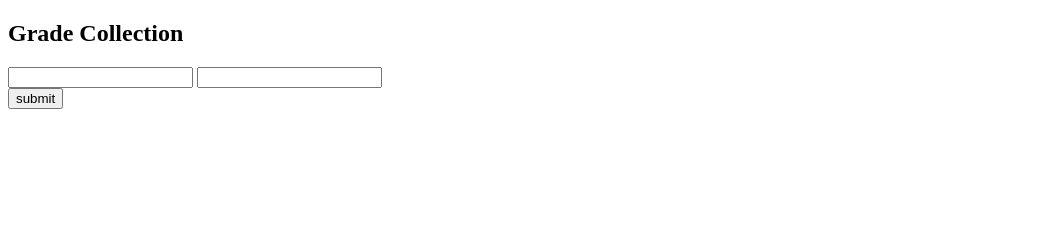
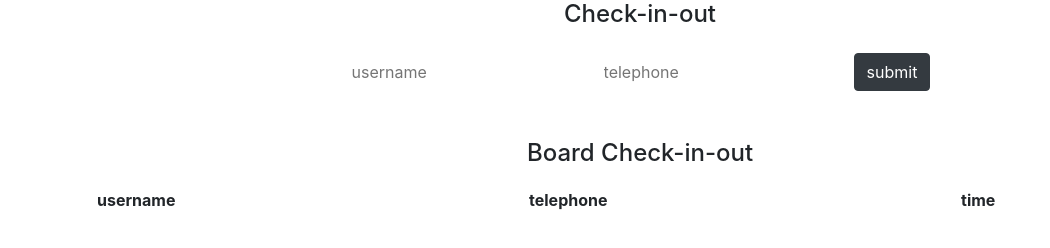
Before and after one commit to PisitchaiR/gram, a plain HTML site: page index.html in a window 1280 px wide. Shown: the whole page, without its empty margins (0-1050 px from the left). Drawn offline with nearby package versions, Linux system fonts and the light colour scheme; no server answers.

Commit message:
Update index.html

```diff
--- a/index.html
+++ b/index.html
@@ -5,7 +5,6 @@
     <meta charset="UTF-8">
     <meta name="viewport" content="width=device-width, initial-scale=1.0">
     <title>Document</title>
-
     <!-- The core Firebase JS SDK is always required and must be listed first -->
     <script src="https://www.gstatic.com/firebasejs/8.3.1/firebase-app.js"></script>
 
@@ -14,6 +13,8 @@
     <script src="https://www.gstatic.com/firebasejs/8.3.1/firebase-analytics.js"></script>
 
     <script src="https://www.gstatic.com/firebasejs/8.3.1/firebase-firestore.js"></script>
+    <link rel="stylesheet" href="https://cdn.jsdelivr.net/npm/bootstrap@4.6.0/dist/css/bootstrap.min.css"
+        integrity="sha384-B0vP5xmATw1+K9KRQjQERJvTumQW0nPEzvF6L/Z6nronJ3oUOFUFpCjEUQouq2+l" crossorigin="anonymous">
 
     <script>
         // Your web app's Firebase configuration
@@ -33,42 +34,90 @@
         const db = firebase.firestore();
     </script>
     <style>
-
+        input {
+            display: inline-block;
+            border: none;
+            border-radius: 1em;
+        }
     </style>
 </head>
 
 <body>
-    <h2>Grade Collection</h2>
-    <input type="text" id="name">
-    <input type="text"  onkeyup="addInput()" id="loop">
-    <div id="showAdd"></div>
+    <div class="container" align="center">
+        <h4>Check-in-out</h4>
+        <div class="input-group mt-4 d-flex justify-content-center">
+            <input type="text" id="username" placeholder="username">
+            <input type="number" id="telephone" placeholder="telephone">
+            <input class="btn btn-dark" onclick="addData()" type="submit" value="submit">
+        </div>
+    </div>
 
-    <input type="submit" onclick="submit()" value="submit">
 
-    <div id="showGrade">
-
+    <div class="container mt-5">
+        <h4 align="center">Board Check-in-out</h4>
+        <table class="table table-borderless" id="showData">
+            <tr>
+                <th scope="col">username</th>
+                <th scope="col">telephone</th>
+                <th scope="col">time</th>
+            </tr>
+        </table>
     </div>
 
     <script>
-        function addInput() {
-            let round = parseInt(loop.value);
-            console.log(round);
-            showAdd.innerHTML = ""
-            for(let i=0; i<round; i++){
-                showAdd.innerHTML += `<h4>subject ${i+1} </h4>`
-                showAdd.innerHTML += "<div class='show'>"
-                showAdd.innerHTML += `<input type='text' id='subj${i}' placeholder='subject'>`
-                showAdd.innerHTML += `<input type='text' id='unnit${i}' placeholder='unit'>`
-                showAdd.innerHTML += `<input type='text' id='grade${i}' placeholder='grade'>`
-                showAdd.innerHTML += "</div>"
+
+        function showData(doc) {
+            var table = document.getElementById("showData");
+
+            var row = table.insertRow(-1);
+
+            var cell1 = row.insertCell(0);
+            var cell2 = row.insertCell(1);
+            var cell3 = row.insertCell(2);
+
+            console.log(doc.data().time)
+            const date = new Date(doc.data().time * 1000)
+            console.log(date)
+            const time = `${date.getHours()}:${date.getMinutes()}`
+
+            cell1.innerHTML = doc.data().username
+            cell2.innerHTML = doc.data().telephone;
+            cell3.innerHTML = time;
+        }
+
+        function addData() {
+            if (username.value === "") {
+                alert("please input your username")
+            }
+            else if (telephone.value === "") {
+                alert("please input your telephone")
+            }
+            else {
+                db.collection('user')
+                    .add({
+                        username: username.value,
+                        telephone: telephone.value,
+                        time: new Date()
+                    })
+                    .then(function (doc) {
+                        id = doc.id
+                        console.info(doc.id)
+                    })
+                    .catch(function (error) {
+                        console.error(error)
+                    })
+                username.value = ""
+                telephone.value = ""
             }
         }
 
-        function submit() {
-            let round = parseInt(loop.value);
-            for(let i=0; i)
-            console.log()
-        }
+        db.collection('user').onSnapshot(snapshot => {
+            snapshot.docChanges().forEach((change) => {
+                if (change.type === "added") {
+                    showData(change.doc)
+                }
+            })
+        })
     </script>
 </body>
 
```
